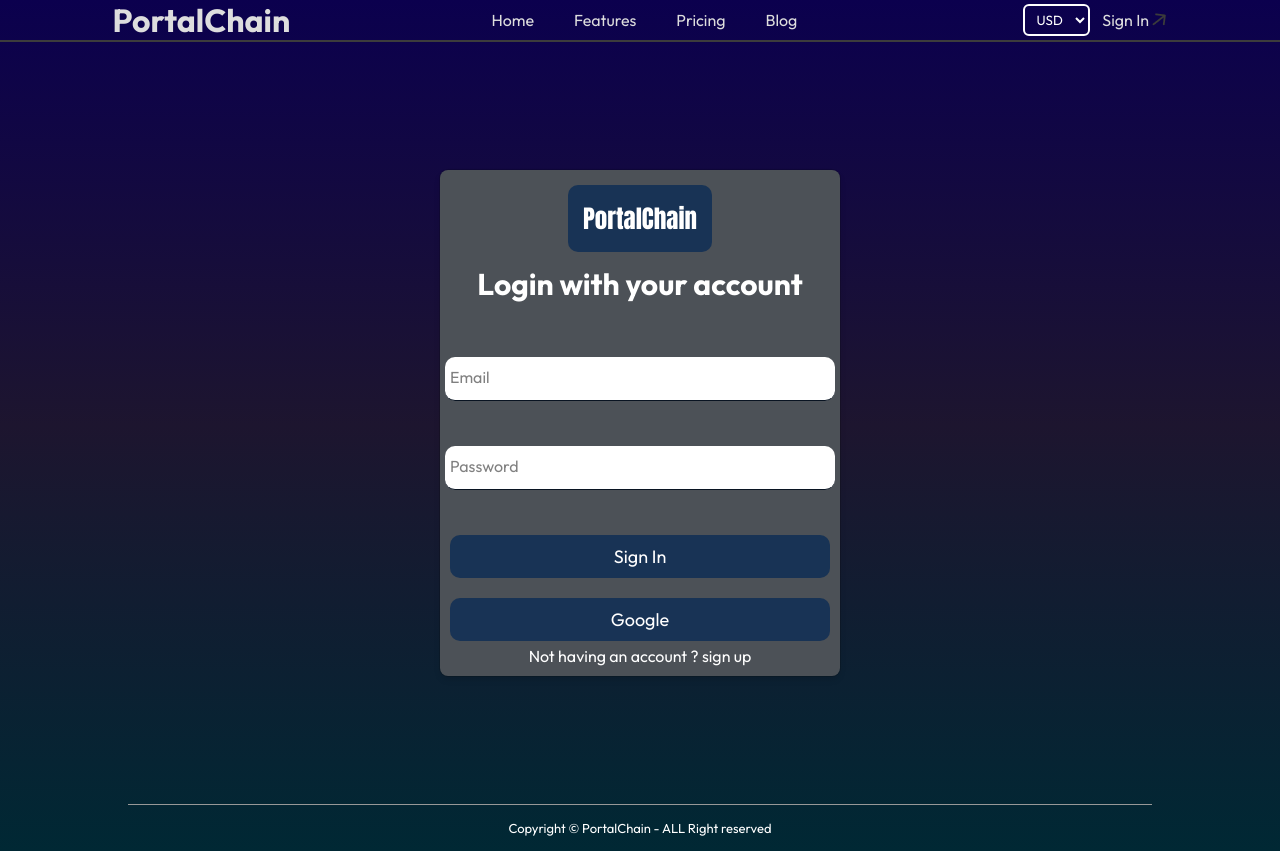
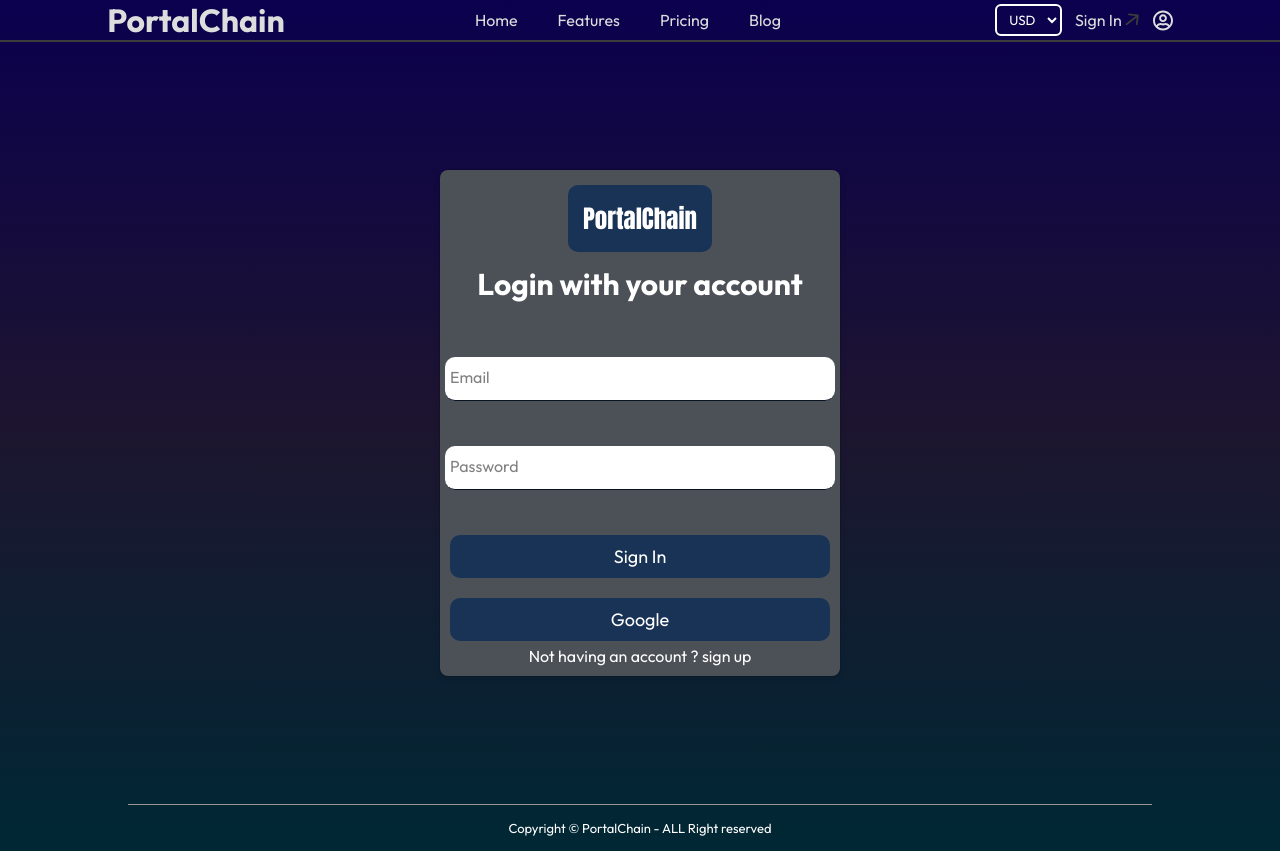
Before and after one commit to AGpeter2018/portalChain, a React (Create React App) app: page /signIn in a window 1280 px wide. Built offline with nearby package versions, Linux system fonts and the light colour scheme; no server answers.

Commit message:
created a user profile image on the navbar

```diff
--- a/package.json
+++ b/package.json
@@ -11,6 +11,7 @@
     "react": "^19.2.0",
     "react-dom": "^19.2.0",
     "react-google-charts": "^5.2.1",
+    "react-icons": "^5.5.0",
     "react-router-dom": "^7.9.3",
     "react-scripts": "5.0.1",
     "sass": "^1.93.2",
--- a/src/components/navbar/navbar.jsx
+++ b/src/components/navbar/navbar.jsx
@@ -1,6 +1,7 @@
 import React, { useContext } from "react";
 
 import arrow_icon from "../../assets/arrow_icon.png";
+import { FaRegUserCircle } from "react-icons/fa";
 
 import "./navbar.style.scss";
 import { coinContext } from "../../context/Coincontext";
@@ -56,6 +57,15 @@ const Navbar = ({ currentUser }) => {
             Sign In <img src={arrow_icon} alt="" />
           </Link>
         )}
+        {currentUser && currentUser.photoURL ? (
+          <img
+            src={currentUser.photoURL}
+            alt="profile image"
+            style={{ width: "25px", height: "25px", borderRadius: "15px" }}
+          />
+        ) : (
+          <FaRegUserCircle style={{ width: "20px", height: "25px" }} />
+        )}
       </div>
     </div>
   );
```
Also changed, not shown: 1 other file (tests, documents, lock files or other folders).
